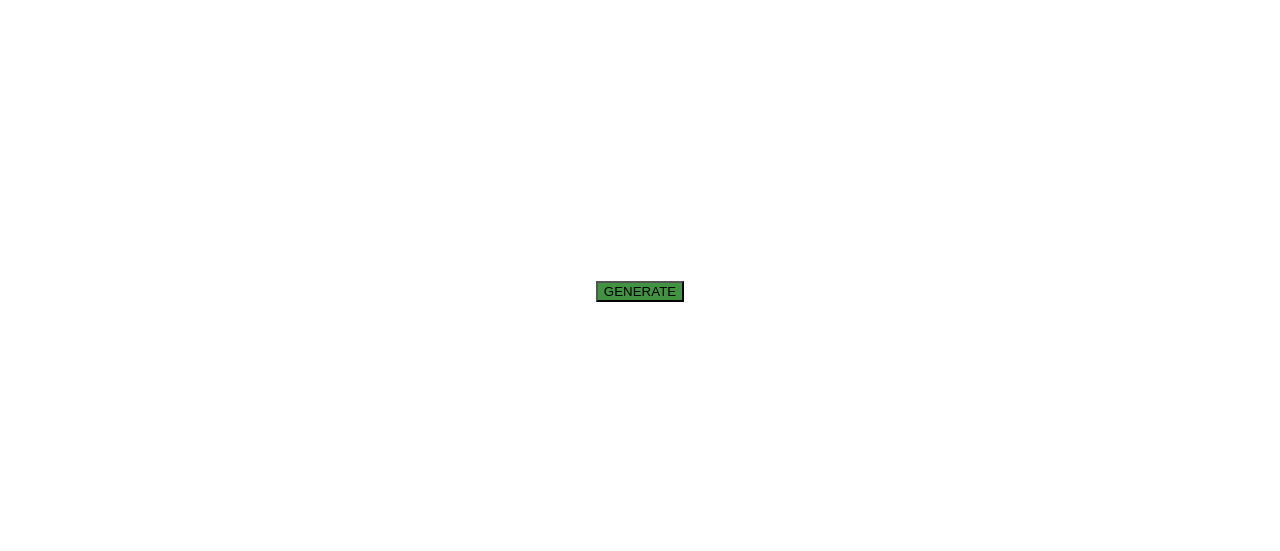
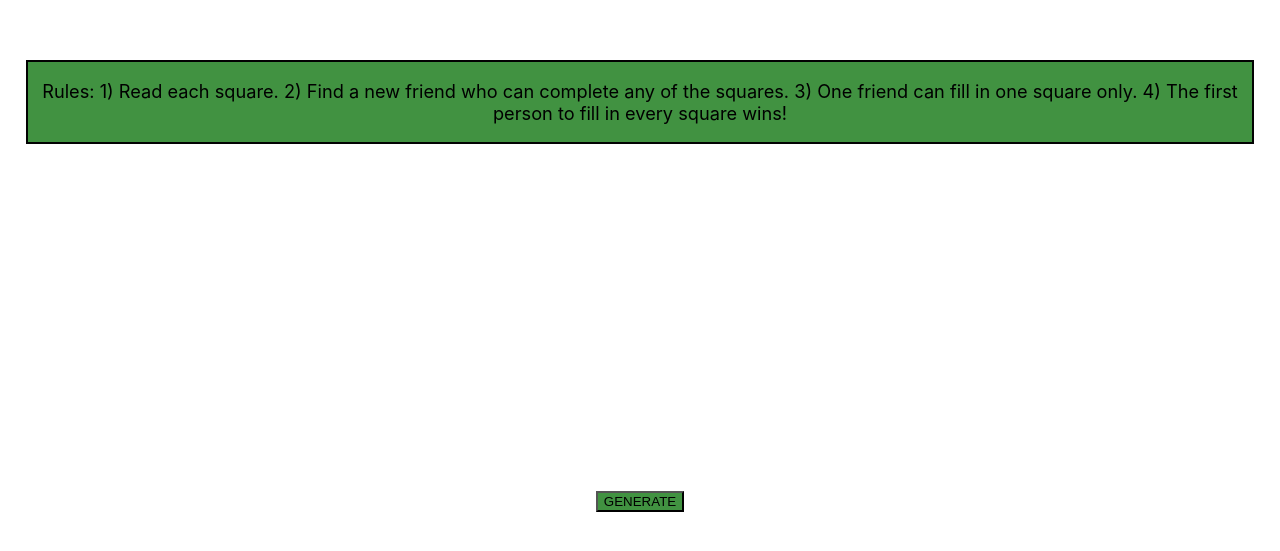
Before and after one commit to SaraMoad/BingoGenerator, a React (Create React App) app in the folder bingogenerator/: page / in a window 1280 px wide. Shown: the part 109-660 px from the top of the page. Built offline with nearby package versions, Linux system fonts and the light colour scheme.

Commit message:
adding instructions to bingo card

```diff
--- a/bingogenerator/src/components/BingoCard.js
+++ b/bingogenerator/src/components/BingoCard.js
@@ -1,17 +1,16 @@
 import React from "react";
 import BingoSquare from "./bingoSquare";
-
+import Instructions from "./Instructions/instructions";
+import '../style.css'
 
 
 const BingoGrid = ({ bingoPrompts }) => {
-    console.log({ bingoPrompts })
     return (
     <>
         <div className="container">
-                {/* <Instructions /> */}
+                <Instructions />
                 {bingoPrompts.map((prompt, i) => {
-            return <BingoSquare key={i} value={prompt} />
-
+             return <BingoSquare key={i} value={prompt} />
         })}
             </div>
     </>
```
